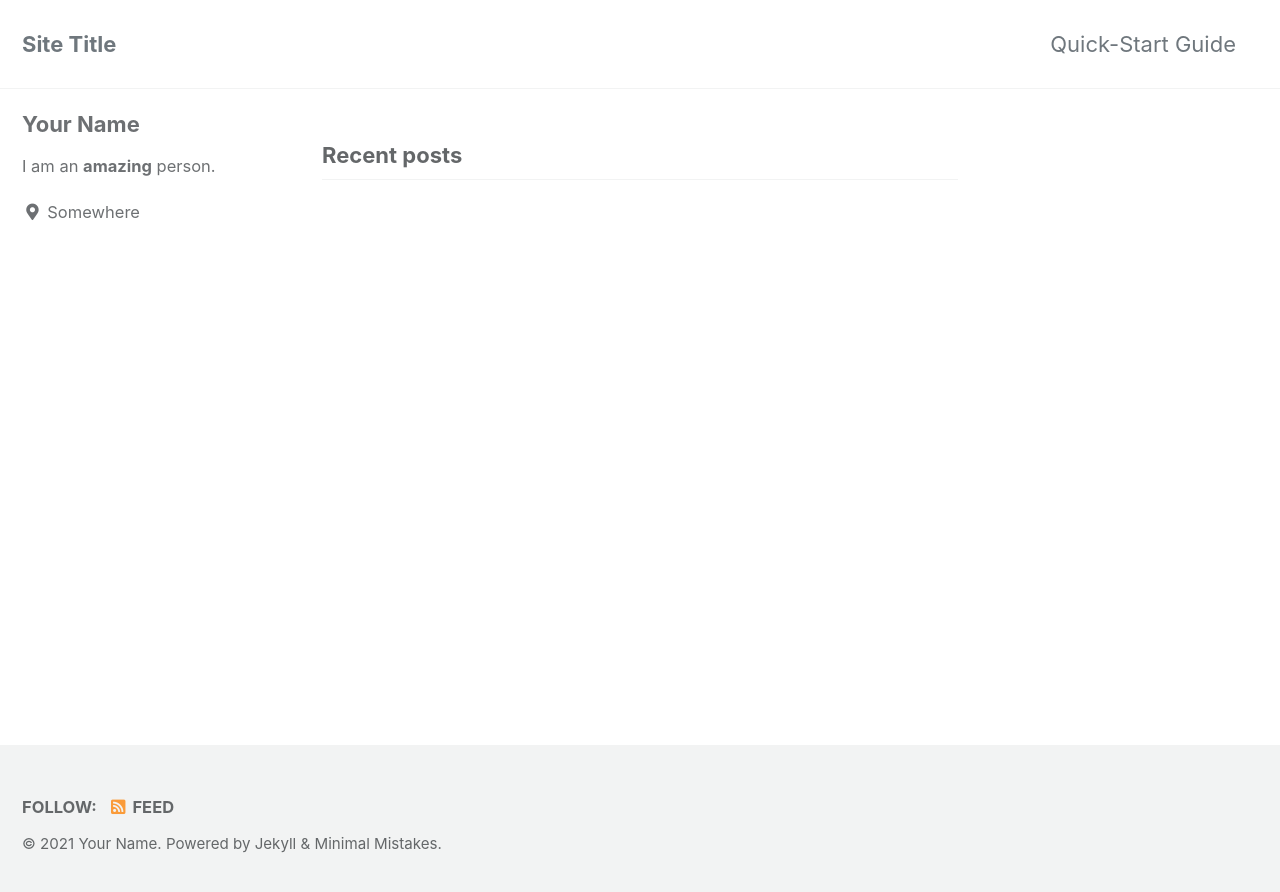
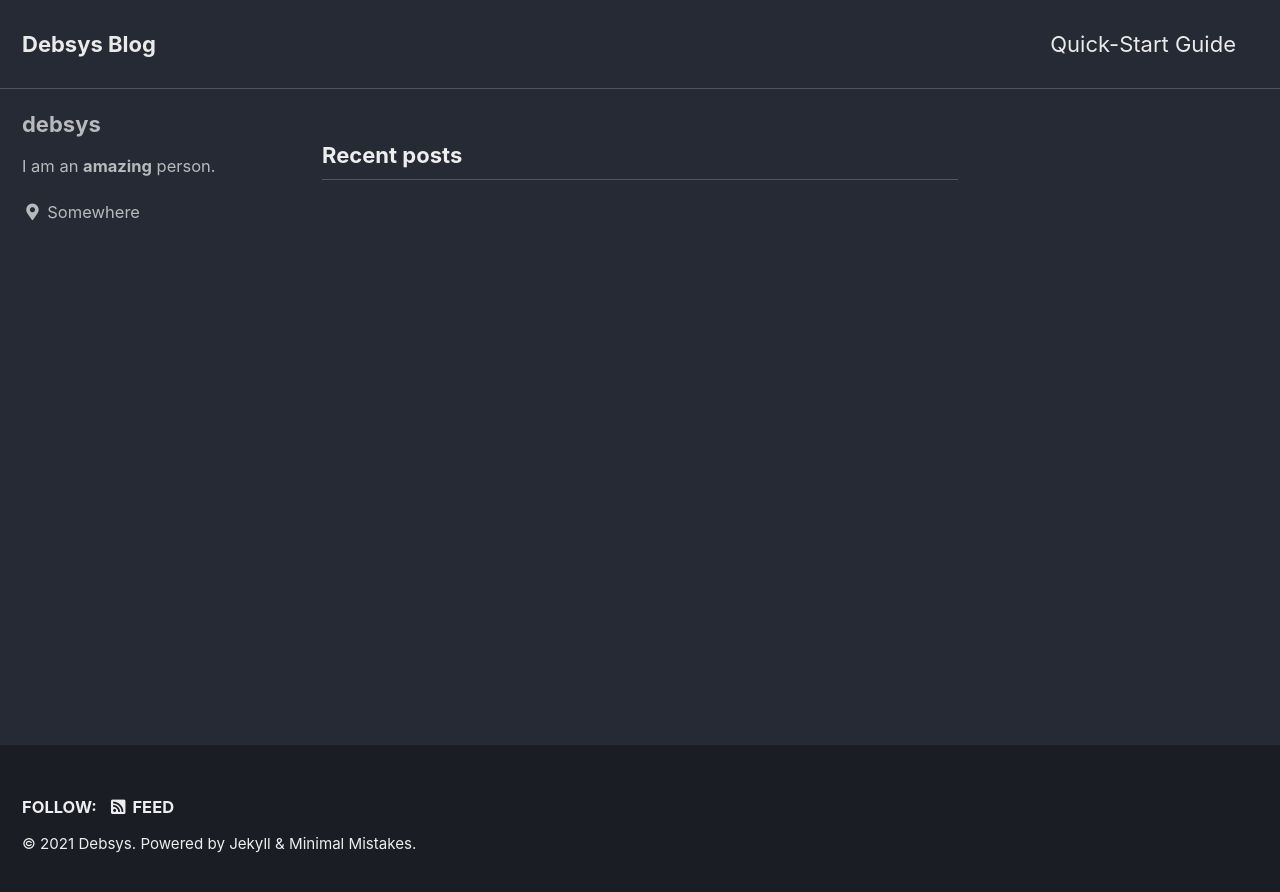
Before and after one commit to debsys/debsys.github.io, a Jekyll site: the page built from index.html, in a window 1280 px wide. Shown: the top 892 px of the page. Built offline with Jekyll 4.4.1, drawn with Linux system fonts in a browser that asks for light colours; cached includes are drawn as plain includes; the list of posts is cut into pages by our own code.

Commit message:
Update _config.yml

```diff
--- a/_config.yml
+++ b/_config.yml
@@ -12,15 +12,15 @@
 
 # theme                  : "minimal-mistakes-jekyll"
 # remote_theme           : "mmistakes/minimal-mistakes"
-minimal_mistakes_skin    : "default" # "air", "aqua", "contrast", "dark", "dirt", "neon", "mint", "plum", "sunrise"
+minimal_mistakes_skin    : "dark" # "air", "aqua", "contrast", "default", "dirt", "neon", "mint", "plum", "sunrise"
 
 # Site Settings
 locale                   : "en-US"
-title                    : "Site Title"
+title                    : "Debsys Blog"
 title_separator          : "-"
 subtitle                 : # site tagline that appears below site title in masthead
-name                     : "Your Name"
-description              : "An amazing website."
+name                     : "Debsys"
+description              : "Bicara tentang komputer dan jaringan"
 url                      : # the base hostname & protocol for your site e.g. "https://mmistakes.github.io"
 baseurl                  : # the subpath of your site, e.g. "/blog"
 repository               : # GitHub username/repo-name e.g. "mmistakes/minimal-mistakes"
@@ -102,7 +102,7 @@ analytics:
 
 # Site Author
 author:
-  name             : "Your Name"
+  name             : "debsys"
   avatar           : # path of avatar image, e.g. "/assets/images/bio-photo.jpg"
   bio              : "I am an **amazing** person."
   location         : "Somewhere"
```
